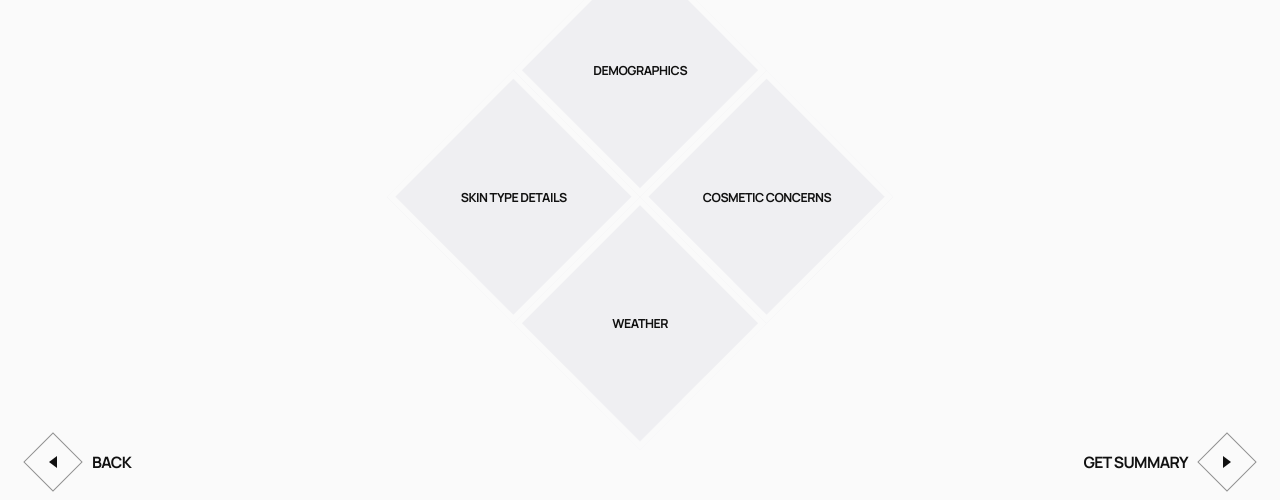
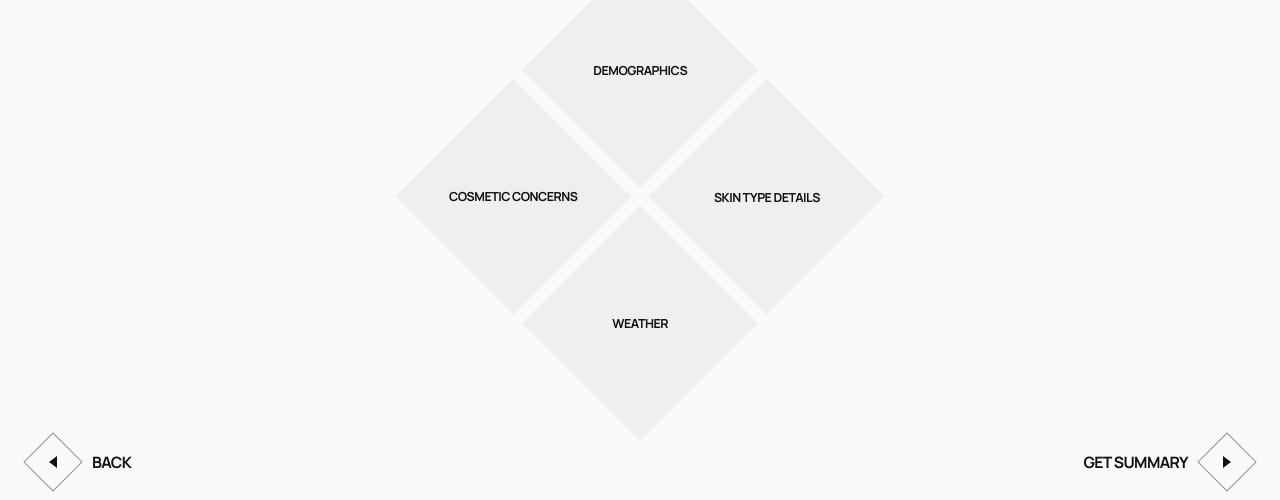
Before and after one commit to LowesPubAldi/Skinstric-AI, a Next.js app: page /select in a window 1280 px wide. Shown: the part 255-755 px from the top of the page. Built offline with nearby package versions, Linux system fonts and the light colour scheme.

Commit message:
Polish select hover behavior and result upload success messaging

```diff
--- a/src/app/select/page.module.css
+++ b/src/app/select/page.module.css
@@ -106,14 +106,22 @@
   content: "";
   position: absolute;
   inset: -72px;
-  border: 1px dotted rgba(17, 17, 17, 0.18);
+  border: 2px dotted rgba(17, 17, 17, 0.22);
   opacity: 0;
   pointer-events: none;
-  transition: opacity 140ms ease;
 }
 
-.diamondStage:has(.diamondTile:hover)::after {
+.diamondStage:hover::after {
   opacity: 1;
+}
+
+.diamondStage:has(.diamondLeft:hover)::after,
+.diamondStage:has(.diamondRight:hover)::after {
+  inset: -108px;
+}
+
+.diamondStage:has(.diamondBottom:hover)::after {
+  inset: -144px;
 }
 
 .diamondTile {
@@ -125,7 +133,7 @@
   height: 100%;
   background: #efeff2;
   box-shadow: inset 0 0 0 6px #fafafa;
-  transition: background-color 140ms ease, box-shadow 140ms ease;
+  transition: background-color 120ms ease;
 }
 
 .diamondTile:hover {
@@ -145,47 +153,6 @@
 
 .diamondDisabled * {
   cursor: not-allowed;
-}
-
-.diamondDisabled::before,
-.diamondDisabled::after {
-  position: absolute;
-  opacity: 0;
-  transition: opacity 140ms ease, transform 140ms ease;
-}
-
-.diamondDisabled::before {
-  content: "";
-  top: 10px;
-  right: 10px;
-  width: 18px;
-  height: 18px;
-  border: 2px solid #c93a3a;
-  border-radius: 999px;
-  transform: rotate(-45deg) scale(0.84);
-}
-
-.diamondDisabled::after {
-  content: "";
-  top: 19px;
-  right: 13px;
-  width: 14px;
-  height: 2px;
-  background: #c93a3a;
-  transform: rotate(-80deg) scaleX(0.84);
-}
-
-.diamondDisabled:hover::before,
-.diamondDisabled:hover::after {
-  opacity: 1;
-}
-
-.diamondDisabled:hover::before {
-  transform: rotate(-45deg) scale(1);
-}
-
-.diamondDisabled:hover::after {
-  transform: rotate(-80deg) scaleX(1);
 }
 
 .diamondLabel {
--- a/src/app/select/page.tsx
+++ b/src/app/select/page.tsx
@@ -42,10 +42,10 @@ export default function SelectPage() {
             <span className={styles.diamondLabel}>DEMOGRAPHICS</span>
           </Link>
           <div className={`${styles.diamondTile} ${styles.diamondLeft} ${styles.diamondDisabled}`}>
-            <span className={styles.diamondLabel}>COSMETIC CONCERNS</span>
+            <span className={styles.diamondLabel}>SKIN TYPE DETAILS</span>
           </div>
           <div className={`${styles.diamondTile} ${styles.diamondRight} ${styles.diamondDisabled}`}>
-            <span className={styles.diamondLabel}>SKIN TYPE DETAILS</span>
+            <span className={styles.diamondLabel}>COSMETIC CONCERNS</span>
           </div>
           <div className={`${styles.diamondTile} ${styles.diamondBottom} ${styles.diamondDisabled}`}>
             <span className={styles.diamondLabel}>WEATHER</span>
```
Also changed, not shown: src/app/result/page.module.css (+16 -0 lines), src/app/result/page.tsx (+13 -1 lines).
